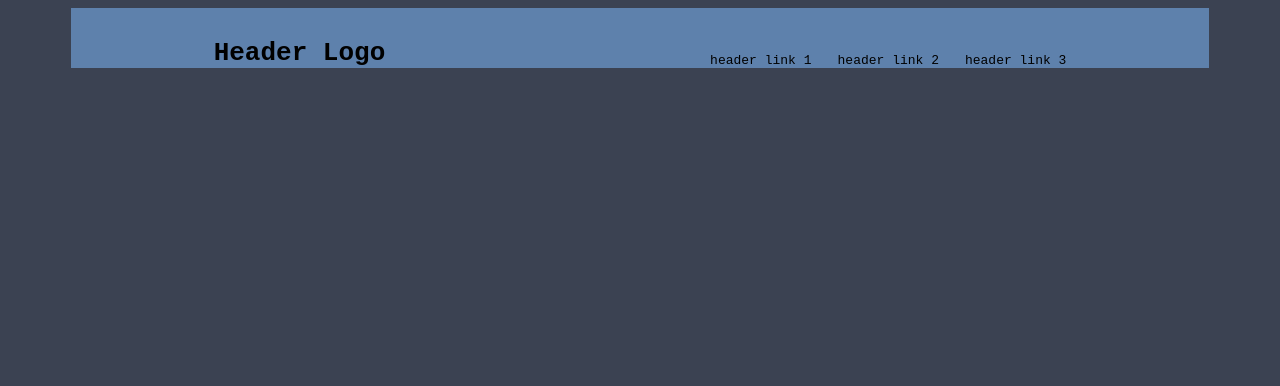
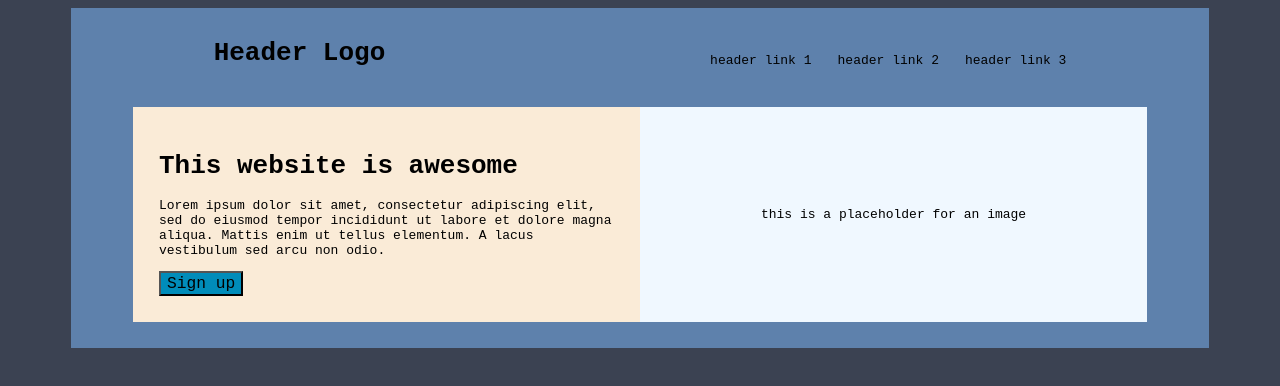
Before and after one commit to darkchyld/odin-landing-page, a plain HTML site: page index.html in a window 1280 px wide. Drawn offline with Linux system fonts and the light colour scheme.

Commit message:
added the top part of the body with 2 columns

```diff
--- a/css/styles.css
+++ b/css/styles.css
@@ -11,12 +11,14 @@ body{
 .navbar {
     max-width: 90%;
     padding-top: 1rem;
+    padding-bottom: 1rem;
     display: flex;
     /* border: 2px solid black; */
     justify-content: space-around;
     align-items: flex-end;
     background-color: #5E81AC;
     margin: 0 auto;
+    /* margin-bottom: 0.5rem; */
     /* border-radius: 1rem; */
 }
 .navbar-items-right {
@@ -36,10 +38,33 @@ body{
     color: black;
     /* border: 2px solid black; */
 }
-/* .topbody {
+.topbody {
     max-width: 90%;
     display: flex;
+    justify-content: center;
+    /* align-items: center; */
     background-color: #5e81ac;
     margin: 0 auto;
-    height: 200px;
-} */
+    /* border: 2px solid yellow; */
+    padding: 2rem 0;
+}
+.topbody-left {
+    padding: 2rem;
+    background-color: antiquewhite;
+    /* border: 2px solid black; */
+    width: 40%;
+}
+.topbody-left-button {
+    background-color: #008CBA;
+    font-size: 1.25rem;
+
+}
+.topbody-right {
+    background-color: aliceblue;
+    padding: 2rem;
+    /* border: 2px solid black; */
+    width: 40%;
+    display: flex;
+    justify-content: center;
+    align-items: center;
+}
--- a/index.html
+++ b/index.html
@@ -17,6 +17,31 @@
         </ul>
     </div>
     <div class="topbody">
+        <div class="topbody-left">
+            <h1>This website is awesome</h1>
+            <p>Lorem ipsum dolor sit amet, consectetur adipiscing elit, sed do eiusmod tempor incididunt ut labore et dolore magna aliqua. Mattis enim ut tellus elementum. A lacus vestibulum sed arcu non odio.</p>
+            <button class="topbody-left-button">
+                Sign up
+            </button>
+        </div>
+        <div class="topbody-right">
+            this is a placeholder for an image
+            <!-- <img src="" alt=""> -->
+        </div>
     </div>
+    <div class="randominfo">
+
+    </div>
+    <div class="quotation">
+
+    </div>
+    <div>
+
+    </div>
+    <!-- <div>
+        <footer>
+            Copyright The Odin Project 2022
+        </footer>
+    </div> -->
 </body>
 </html>
```
